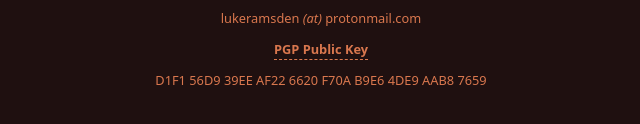
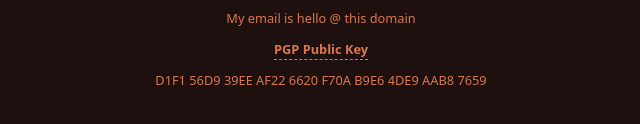
Before and after one commit to lukeramsden/lukeramsden, a website built with Parcel: page src/index.html in a window 1280 px wide. Shown: the part 1302-1426 px from the top of the page, 319-959 px from the left. Built offline with nearby package versions, Linux system fonts and the light colour scheme.

Commit message:
Update index.html

```diff
--- a/src/index.html
+++ b/src/index.html
@@ -76,7 +76,7 @@
 				<a rel="me" href="https://mastodon.social/@lukeramsden">Mastodon</a>
 			</dt>
 		</dl>
-		<p>lukeramsden <em>(at)</em> protonmail.com</p>
+		<p>My email is hello @ this domain</p>
 		<details>
 			<summary>
 				PGP Public Key
```
